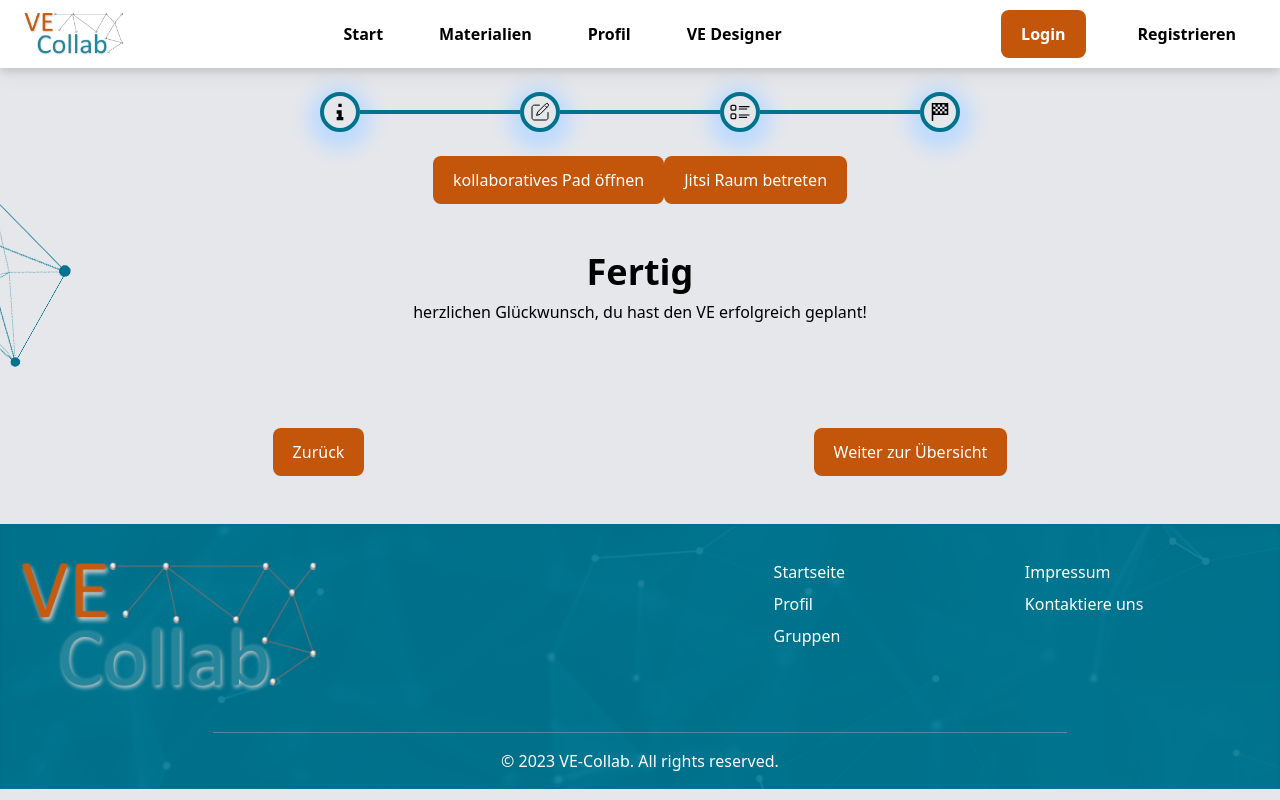
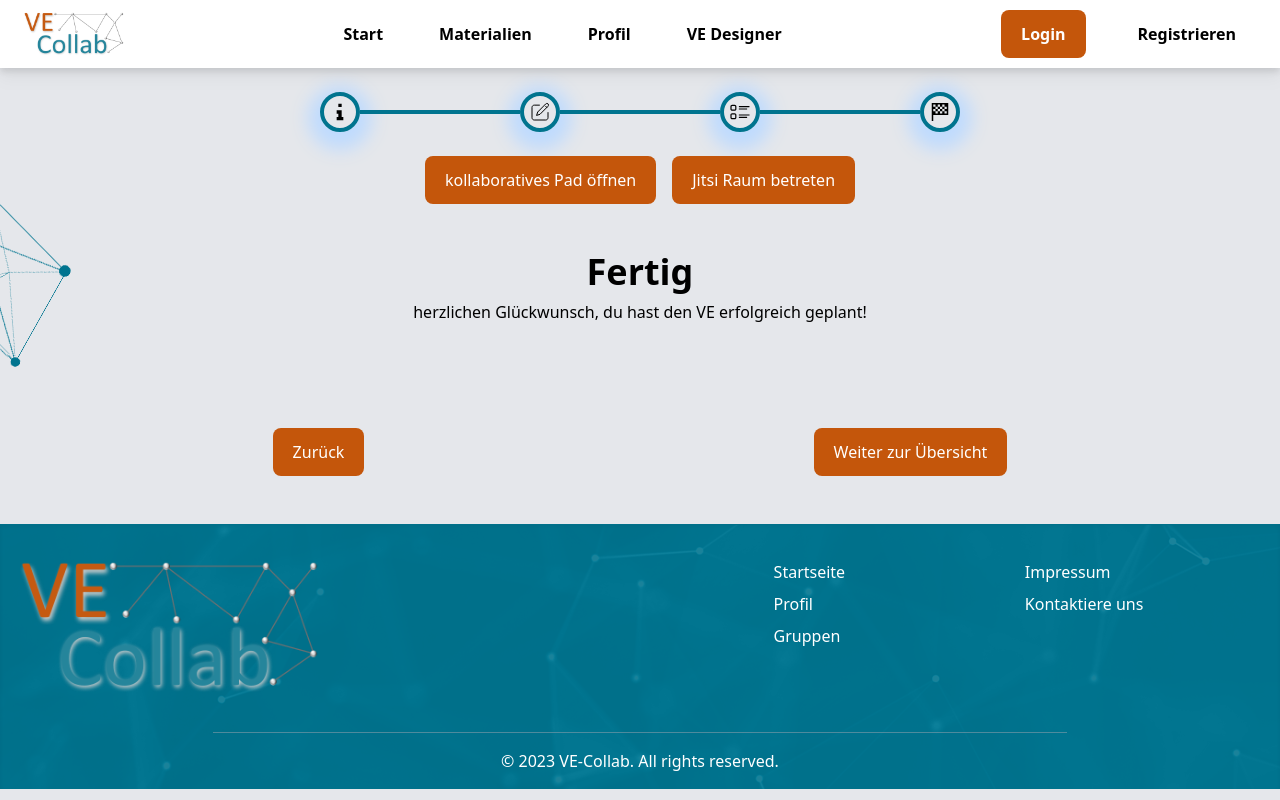
Before and after one commit to KMI-KPZ/ve-collab, a Next.js app in the folder frontend-vecollab/: page /startingWizard/finish in a window 1280 px wide. Built offline with nearby package versions, Linux system fonts and the light colour scheme; no server answers.

Commit message:
add space between etherpad and jitsi buttons

```diff
--- a/frontend-vecollab/src/components/StartingWizard/HeadProgressBarSection.tsx
+++ b/frontend-vecollab/src/components/StartingWizard/HeadProgressBarSection.tsx
@@ -95,7 +95,7 @@ export default function HeadProgressBarSection({ stage }: HeadProgressBar) {
                     {renderHeadProgressBar(headMenuProgressSteps)}
                 </nav>
             <div className="flex justify-center">
-                <Link href={`/etherpad?planID=${router.query.plannerId}`} target="_blank">
+                <Link href={`/etherpad?planID=${router.query.plannerId}`} target="_blank" className='mx-2'>
                     <button
                         type="submit"
                         className="items-end bg-ve-collab-orange text-white py-3 px-5 rounded-lg"
@@ -103,7 +103,7 @@ export default function HeadProgressBarSection({ stage }: HeadProgressBar) {
                         kollaboratives Pad öffnen
                     </button>
                 </Link>
-                <Link href={`/meeting?meetingId=${router.query.plannerId}`} target="_blank">
+                <Link href={`/meeting?meetingId=${router.query.plannerId}`} target="_blank" className='mx-2'>
                     <button
                         type="submit"
                         className="items-end bg-ve-collab-orange text-white py-3 px-5 rounded-lg"
```
